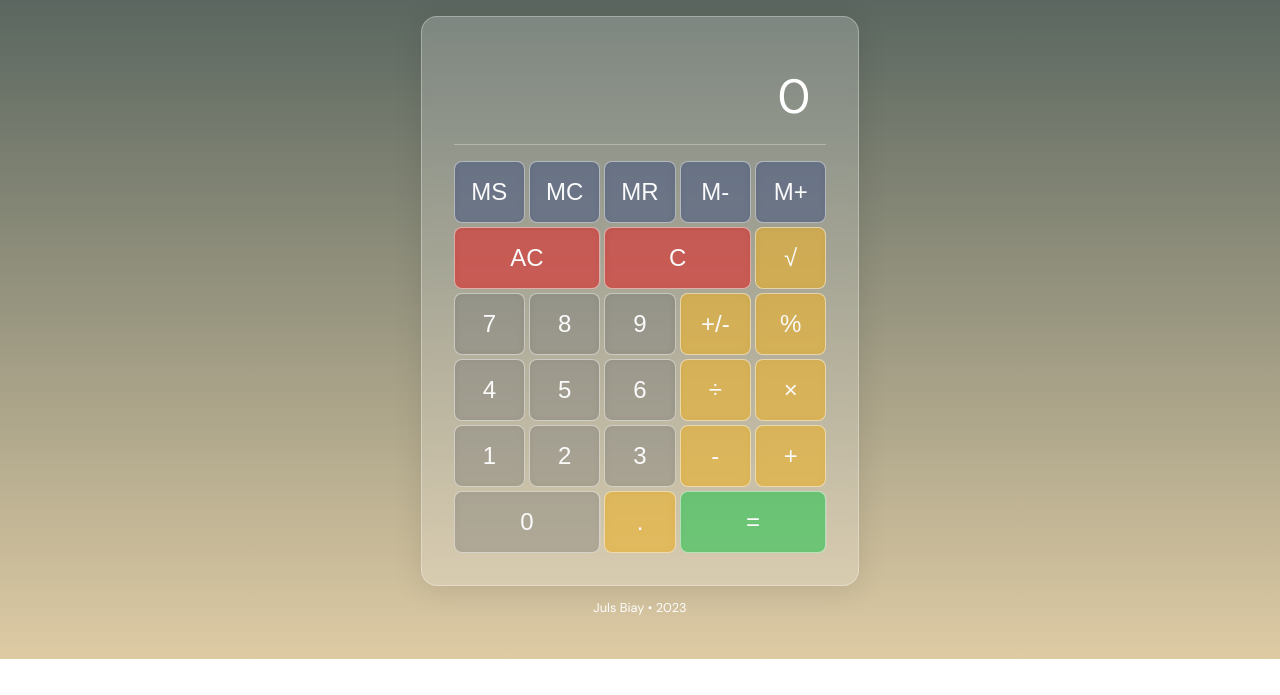
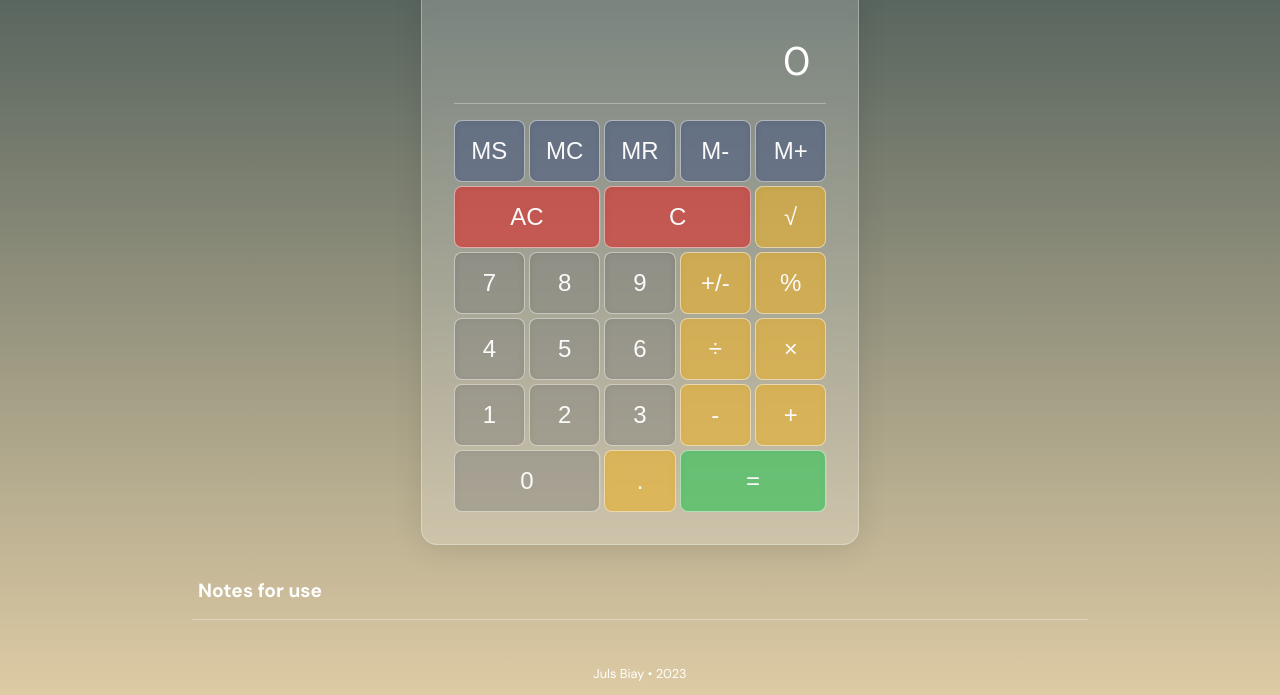
Before and after one commit to juls-ca/react-calculator, a React app: page / in a window 1280 px wide. Shown: the part 141-836 px from the top of the page. Before the commit the page ends 800 px from the top, so only its background shows below. Built offline with nearby package versions, Linux system fonts and the light colour scheme.

Commit message:
Add NotesForUse + modify operator functionality

```diff
--- a/src/components/App.js
+++ b/src/components/App.js
@@ -3,36 +3,60 @@ import Header from './Header';
 import Display from './Display';
 import Button from './Button';
 import Footer from './Footer';
-import calculatorButtons from '../globals/calculator-bonus-03-button-data.js';
+import calculatorButtons from '../globals/button-data.js';
 import '../scss/index.scss';
+import NotesForUse from './NotesForUse';
 
 
 function App() {
 
   // STATES
   const [display, setDisplay] = useState('');
-  const [calculation, setCalculation] = useState('');
+  const [calcStr, setCalcStr] = useState('');
+  const [memoryStr, setMemoryStr] = useState('');
   const [prevBtnType, setPrevBtnType] = useState('');
-  const [memoryStr, setMemoryStr] = useState('');
 
   // FUNCTIONS
   function handleClick(btnType, btnText, btnValue){
 
     switch(btnType){
+      case 'number':
+        btnIsNumber(btnText);
+        break;
+      case 'operator':
+        btnIsOperator(btnText);
+        break;
+      case 'clear':
+        btnIsClear(btnValue);
+        break;
+      case 'enter':
+        btnIsEnter(btnText);
+        break;
+      case 'memory':
+        btnIsMemory(btnValue);
+        break;
+      case 'decimal':
+        btnIsDecimal();
+        break;
+      case 'sign':
+        btnIsSign();
+        break;
+      default:
+        break;
+    }
+  }
 
-      // NUMBER -----------------------------------------------
-      case 'number':
-        // clears the screen to only display the number string
+  function btnIsNumber(btnText){
+    // checks if current number input is a continuation of first or second num string to be evaluated
     setDisplay(prevBtnType === 'operator' ? `${btnText}` : `${display}${btnText}`);
-        setCalculation(`${calculation}${btnText}`);
 
+    setCalcStr(`${calcStr}${btnText}`);
     setPrevBtnType('number');
-        break;
+  }
 
-      // OPERATOR --------------------------------------------
-      case 'operator':
+  function btnIsOperator(btnText, btnValue) {
     // ensures operator is not followed by another operator
-      if (prevBtnType !== 'operator'){
+    if (prevBtnType !== 'operator' && (btnText !== '%' && btnText !== '\u221a')){
       // this ensures only the operand symbol is displayed
       setDisplay(btnText);
 
@@ -44,68 +68,74 @@ function App() {
       else if (btnText === '\u00d7'){
         btnText = '*';
       }
+
       // adds recognized symbols to calc string
-        setCalculation(`${calculation}${btnText}`);
+      // for ALL operatots except percent and square root
+      setCalcStr(`${calcStr}${btnText}`);
+      setPrevBtnType('operator');
+    }
 
     // PERCENT & SQUARE ROOT --------------------------
+    // prevBtnType is not set to 'operator' in order to run 'enter' btn functionality
     if(btnText === '%'){
-          let result = new Function('return ' + `${display}/100`)();
-          result = parseFloat(result.toFixed(8));
-          setDisplay(result.toString());
-          setCalculation(result.toString());
+      setDisplay(btnText);
+      let strToEval = calcStr.slice(0);
+      setCalcStr(strToEval/100);
+
+      if (btnValue === 'Enter'){
+        setDisplay(calcStr.toString());
+      }
     }
     else if (btnText === '\u221a'){
-          let result = new Function('return ' + `${display} ** 0.5`)();
-          result = parseFloat(result.toFixed(8));
-          setDisplay(result.toString());
-          setCalculation(result.toString());
+      setDisplay(`${btnText}${display}`);
+      let strToEval = calcStr.slice(0);
+      setCalcStr(strToEval ** 0.05);
+
+      if (btnValue === 'Enter'){
+        setDisplay(calcStr.toString());
       }
     }
 
-      setPrevBtnType('operator');
-      break;
+  }
 
-      // CLEAR -----------------------------------------------
-      case 'clear':
+  function btnIsClear(btnValue) {
     if (btnValue === 'All Clear'){
       setDisplay('');
-          setCalculation('');
+      setCalcStr('');
     }
     else if (btnValue === 'Clear'){
-          setCalculation(calculation.slice(0, -(display.length)));
+      setCalcStr(calcStr.slice(0, -(display.length)));
       setDisplay('');
     }
 
     setPrevBtnType('clear');
-        break;
+  }
 
-      // ENTER -----------------------------------------------
-      case 'enter':
+  function btnIsEnter(btnText) {
     if(prevBtnType !== 'operator'){
-          let result = new Function('return ' + calculation)();
+      let result = new Function('return ' + calcStr)();
       setDisplay(parseFloat(result.toFixed(8)).toString());
-          setCalculation(parseFloat(result.toFixed(8)).toString());
+      setCalcStr(parseFloat(result.toFixed(8)).toString());
     }
-        // Display 'Err' for incomplete calculation string
+    // Display 'Err' for incomplete calcStr string
     else {
       setDisplay('Err');
     }
 
     setPrevBtnType('enter');
-        break;
+  }
 
-      // MEMORY ----------------------------------------------
-      case 'memory':
+  function btnIsMemory(btnValue){
     if (btnValue === 'Memory Save'){
       // stores display string to memory string & resets display
-          // memory string is not added to the calculation string
+      // memory string is not added to the calcStr string
       setMemoryStr(display);
       setDisplay('');
-          setCalculation(calculation.slice(0, -(display.length)));
+      setCalcStr(calcStr.slice(0, -(display.length)));
     }
     else if (btnValue === 'Memory Recall'){
       setDisplay(memoryStr);
-          setCalculation(`${calculation}${memoryStr}`);
+      setCalcStr(`${calcStr}${memoryStr}`);
     }
     else if (btnValue === 'Memory Addition'){
       if (memoryStr !== ''){
@@ -115,7 +145,7 @@ function App() {
         // Display error if memoryStr is empty
         setDisplay('Err. No Memory.');
       }
-          setCalculation('');
+      setCalcStr('');
     }
     else if (btnValue === 'Memory Subtract'){
       if(memoryStr !== ''){
@@ -126,17 +156,16 @@ function App() {
         // Display error if memoryStr is empty
         setDisplay('Err. No Memory.');
       }
-          setCalculation('');
+      setCalcStr('');
     }
     else if(btnValue === 'Memory Clear'){
       setMemoryStr('');
     }
 
     setPrevBtnType('memory');
-        break;
+  }
 
-      // DECIMAL ----------------------------------------------
-      case 'decimal':
+  function btnIsDecimal(){
     // prevents multiple decimal points in a number string
     if(display.includes('.')){
       setDisplay(display);
@@ -144,31 +173,26 @@ function App() {
     else {
       // screen displays 0 on empty display state
       // on decimal click, assume user means '0.###'
-          setCalculation(display === '' ? '0.' : `${calculation}.`);
-          setDisplay(`${display}.`);
+      setCalcStr(display === '' ? '0.' : `${calcStr}.`);
+      setDisplay(display === '' ? '0.' : `${display}.`);
     }
+
     setPrevBtnType('decimal');
-        break;
+  }
 
-      // SIGN -------------------------------------------------
-      case 'sign':
+  function btnIsSign(){
     // check if the first character is a negative sign
     // If it is, start string at the second character
     if (display[0] === '-'){
       setDisplay(display.substring(1));
-          setCalculation(display.substring(1));
+      setCalcStr(display.substring(1));
     }
     else {
       setDisplay(`-${display}`);
-          setCalculation(`-${display}`)
+      setCalcStr(`-${display}`)
     }
-        break;
-
-      default:
-        break;
   }
 
-  }
 
   // ------------------------------------------------------------------
 
@@ -191,11 +215,11 @@ function App() {
         /> )}
         </div>
       </div>
+      <NotesForUse />
 
       <Footer />
     </div>
   );
-
 }
 
 export default App;
--- a/src/components/Display.js
+++ b/src/components/Display.js
@@ -4,10 +4,10 @@ function Display({ digits }){
 
         // ternary operator
         // (condition) ? (true) : (false)
-
         <div className='display'>
             {digits === '' ? '0' : digits}
         </div>
+
     )
 }
 
--- /dev/null
+++ b/src/components/NotesForUse.js
@@ -0,0 +1,40 @@
+import { useState } from 'react';
+
+function NotesForUse() {
+  const [btnActive, setBtnActive] = useState(false);
+
+  function handleBtnClick() {
+   setBtnActive(!btnActive);
+  }
+
+
+  return (
+    <div className="accordion">
+    <button className="accordion-btn" onClick={handleBtnClick}>
+      Notes for use
+    </button>
+
+      {/* When btnActive is true, .active class is added*/}
+      <section className={`accordion-content ${btnActive ? 'active' : ''}`}>
+        <p>Memory Keys:</p>
+        <ul>
+          <li>Memory Save (MS): Save number in Memory</li>
+          <li>Memory Clear (MC): Clear Memory</li>
+          <li>Memory Recall (MR): Display and use the number in Memory</li>
+          <li>Memory Subtract (M-): Subtract current number to Memory number</li>
+          <li>Memory Add (M+): Add current number to Memory number</li>
+        </ul>
+
+        <p>Others: </p>
+        <ul>
+          <li>All Clear (AC) will clear display and math expression to be evaluated</li>
+          <li>AC will not erase number in Memory, please use MC</li>
+          <li>Clear (C) will only clear currently displayed number</li>
+          <li>Incomplete math expressions will result in an error (Err)</li>
+        </ul>
+      </section>
+    </div>
+  );
+}
+
+export default NotesForUse
--- a/src/scss/_display.scss
+++ b/src/scss/_display.scss
@@ -1,6 +1,6 @@
 .display{
     border-bottom: 1px solid rgba(255, 255, 255, 0.3);
-    font-size: 3rem;
+    font-size: 2.5rem;
     padding: 1rem;
     margin-bottom: 1rem;
     word-break: break-all;
--- a/src/scss/_main.scss
+++ b/src/scss/_main.scss
@@ -1,11 +1,7 @@
 @import url('https://fonts.googleapis.com/css2?family=DM+Sans:wght@400;700&display=swap');
 
 body {
-    background: #3E5151;  /* fallback for old browsers */
-    background: -webkit-linear-gradient(to bottom, #3E5151,  #DECBA4);  /* Chrome 10-25, Safari 5.1-6 */
-    background: linear-gradient(to bottom, #3E5151, #DECBA4); /* W3C, IE 10+/ Edge, Firefox 16+, Chrome 26+, Opera 12+, Safari 7+ */
-    background-repeat: no-repeat;
-    background-size: cover;
+
     box-sizing: border-box;
     margin: 0;
     padding: 0;
@@ -18,7 +14,12 @@ body {
     flex-direction: column;
     justify-content: center;
     align-items: center;
-    height: 100vh;
+    min-height: 100vh;
+    background: #3E5151;  /* fallback for old browsers */
+    background: -webkit-linear-gradient(to bottom, #3E5151,  #DECBA4);  /* Chrome 10-25, Safari 5.1-6 */
+    background: linear-gradient(to bottom, #3E5151, #DECBA4); /* W3C, IE 10+/ Edge, Firefox 16+, Chrome 26+, Opera 12+, Safari 7+ */
+    background-repeat: no-repeat;
+    background-size: cover;
 
     h1 {
         font-size: 3rem;
--- /dev/null
+++ b/src/scss/_notesForUse.scss
@@ -0,0 +1,29 @@
+.accordion {
+  width: 70%;
+  margin: 2rem auto;
+}
+
+.accordion-btn {
+  background-color: transparent;
+  color: #ffffff;
+  font-family: 'DM Sans', sans-serif;
+  font-size: 1.2rem;
+  font-weight: 600;
+  text-align: left;
+  width: 100%;
+  border: none;
+  border-bottom: 1px solid rgba(255, 255, 255, 0.3);
+  outline: none;
+  padding-bottom: 1rem;
+  cursor: pointer;
+}
+
+.accordion-content {
+  overflow: hidden;
+  max-height: 0;
+  transition: max-height 0.3s ease-out;
+}
+
+.accordion-content.active {
+  max-height: 50rem;
+}
--- a/src/scss/index.scss
+++ b/src/scss/index.scss
@@ -1,3 +1,4 @@
 @import 'main';
 @import 'display';
 @import 'button';
+@import 'notesForUse';
```
Also changed, not shown: src/globals/button-data.js (renamed from src/globals/calculator-bonus-03-button-data.js). Lines whose indentation alone changed are shown as unchanged.
